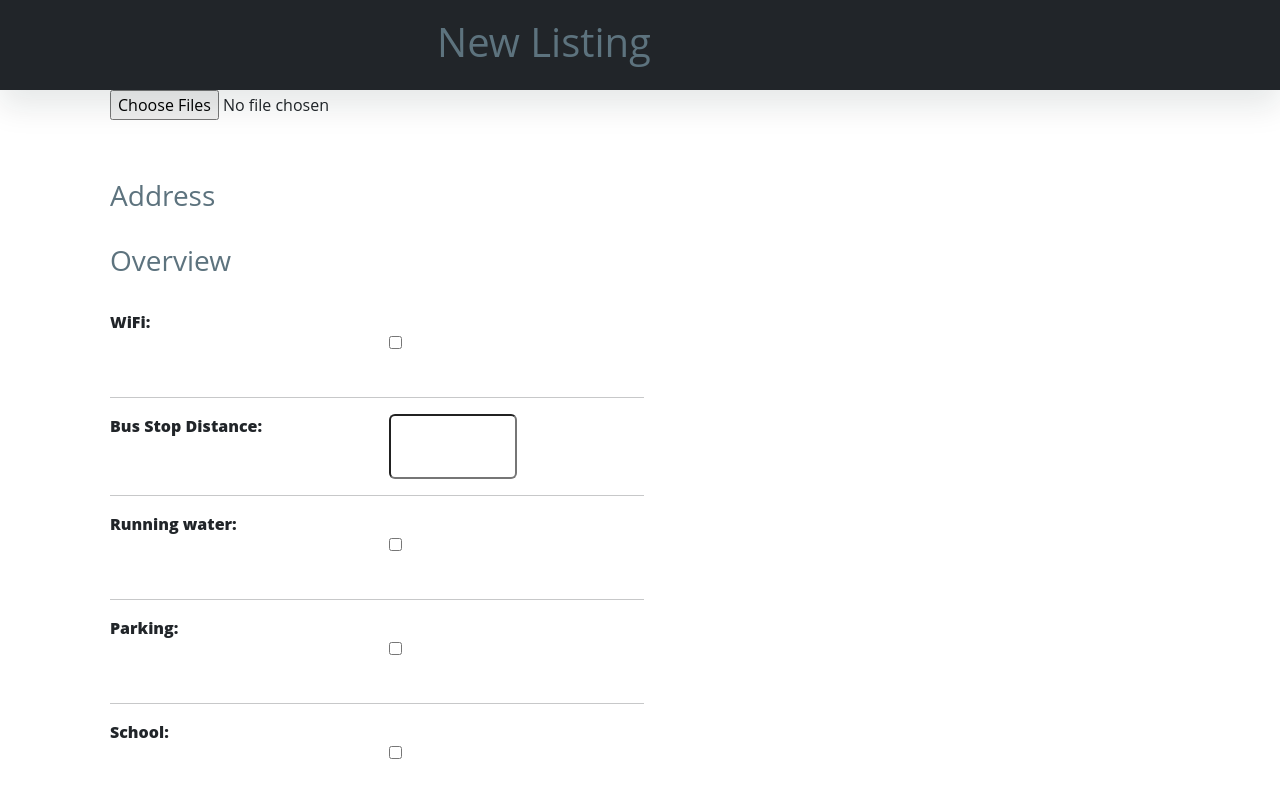
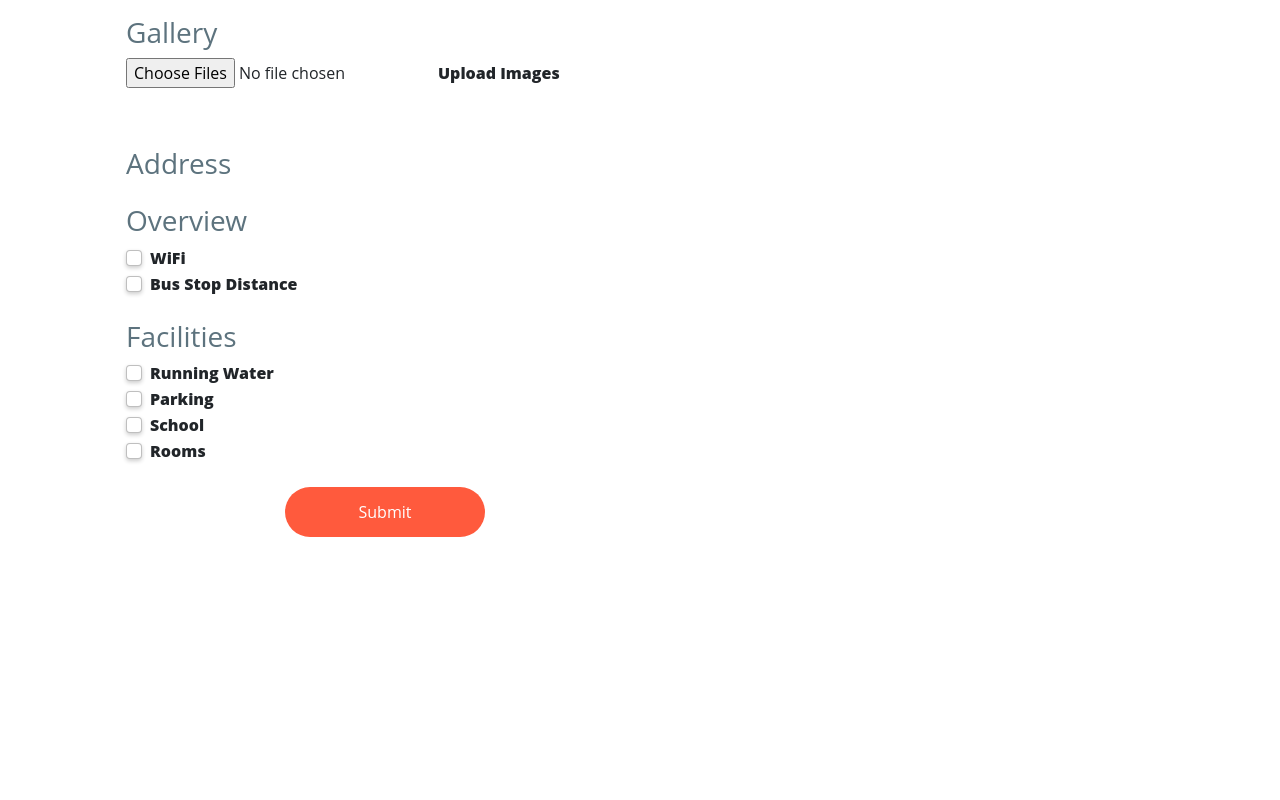
Before and after one commit to HilarioNengareJr/real-estate-site-prototype, a React (Create React App) app in the folder evbulucu/: page /create-post in a window 1280 px wide. Shown: the top 800 px of the page. Built offline with nearby package versions, Linux system fonts and the light colour scheme; a web font is replaced by a local one.

Commit message:
built for initial deployment.

```diff
--- a/evbulucu/package.json
+++ b/evbulucu/package.json
@@ -25,6 +25,7 @@
     "typed.js": "^2.0.16",
     "webpack": "^5.68.0"
   },
+
   "scripts": {
     "start": "react-scripts start",
     "build": "react-scripts build",
--- a/evbulucu/src/components/CreatePost.js
+++ b/evbulucu/src/components/CreatePost.js
@@ -40,129 +40,126 @@ const CreatePost = () => {
 
     return (
         <div className='container'>
-            <Navbar id="navbarOnPost" className="navbarOnPost d-flex justify-content-center fixed-top bg-dark navbar-dark mb-3" expand="lg">
-                <h1 className='text-center new-listing'>New Listing</h1>
-            </Navbar>
-            <div className='row mx-auto'>
+          <div className='row p-3 mx-auto'>
 
             <div className='col-lg-6 col-12 ms-3'>
-                    <form className='upload-form ' onSubmit={handleSubmit}>
-                        <div className='row'>
-                            <div className='col-lg-6'>
-                                <span className='m-4'><h3>Gallery</h3></span>
-                            </div>
-                            <div className='col-6'>
-                                <label htmlFor='images'>Upload Images:</label>
-                            </div>
-                            <div className='col-6'>
+              <form className='upload-form'>
+                <div className='mb-4'>
+                  <h3 className='section-title'>Gallery</h3>
+                  <div className='input-group'>
+                    <div className='custom-file'>
                       <input
                         name='images'
-                                    className='shadow-none'
+                        className='custom-file-input shadow-none'
                         type="file"
                         multiple
                         onChange={handleFileChange}
                       />
+                      <label className='custom-file-label' htmlFor='images'>
+                        Upload Images
+                      </label>
                     </div>
                   </div>
-                        <span className='m-4'><h3>Address</h3></span>
-                        <span className='m-4'><h3>Overview</h3></span>
-                        <div className='row'>
-                            <div className='col-6'>
-                                <label htmlFor='wifi'>WiFi:</label>
                 </div>
-                            <div className='col-6'>
+                <div className='mb-4'>
+                  <h3 className='section-title'>Address</h3>
+
+                </div>
+                <div className='mb-4'>
+                  <h3 className='section-title'>Overview</h3>
+                  <div className='form-check'>
                     <input
-                                    className='shadow-none'
-                                    type="checkbox"
-                                    name="wifi"
+                      className='form-check-input'
+                      type='checkbox'
+                      id='wifi'
+                      name='wifi'
                       checked={details.wifi}
                       onChange={handleInputChange}
                     />
+                    <label className='form-check-label' htmlFor='wifi'>
+                      WiFi
+                    </label>
+                  </div>
+                  <div className='form-check'>
+                    <input
+                      className='form-check-input'
+                      type='checkbox'
+                      id='busStopDistance'
+                      name='busStopDistance'
+                      checked={details.busStopDistance}
+                      onChange={handleInputChange}
+                    />
+                    <label className='form-check-label' htmlFor='busStopDistance'>
+                      Bus Stop Distance
+                    </label>
+                    {/* Input field for bus stop distance */}
+                  </div>
+                  {/* Other overview fields */}
+                </div>
+                <div className='mb-4'>
+                  <h3 className='section-title'>Facilities</h3>
+                  <div className='form-check'>
+                    <input
+                      className='form-check-input'
+                      type='checkbox'
+                      id='running-water'
+                      name='running-water'
+                      checked={details.runningWater}
+                      onChange={handleInputChange}
+                    />
+                    <label className='form-check-label' htmlFor='running-water'>
+                      Running Water
+                    </label>
+                  </div>
+                  <div className='form-check'>
+                    <input
+                      className='form-check-input'
+                      type='checkbox'
+                      id='parking'
+                      name='parking'
+                      checked={details.parking}
+                      onChange={handleInputChange}
+                    />
+                    <label className='form-check-label' htmlFor='parking'>
+                      Parking
+                    </label>
+                  </div>
+                  <div className='form-check'>
+                    <input
+                      className='form-check-input'
+                      type='checkbox'
+                      id='school'
+                      name='school'
+                      checked={details.school}
+                      onChange={handleInputChange}
+                    />
+                    <label className='form-check-label' htmlFor='school'>
+                      School
+                    </label>
+                  </div>
+                  <div className='form-check'>
+                    <input
+                      className='form-check-input'
+                      type='checkbox'
+                      id='rooms'
+                      name='rooms'
+                      checked={details.rooms}
+                      onChange={handleInputChange}
+                    />
+                    <label className='form-check-label' htmlFor='rooms'>
+                      Rooms
+                    </label>
                   </div>
                 </div>
-                        <hr className='' />
-                        <div className='row'>
-                            <div className='col-6'>
-                                <label htmlFor='busStopDistance'>Bus Stop Distance:</label>
-                            </div>
-                            <div className='col-6'>
-                                <input
-                                    className='shadow-none w-75 border-1 rounded p-3'
-                                    type="text"
-                                    name="busStopDistance"
-                                    value={details.busStopDistance}
-                                    onChange={handleInputChange}
-                                />
-                            </div>
-                        </div>
-                        <hr className='' />
-                        <div className='row'>
-                            <div className='col-6'>
-                                <label htmlFor='running-water'>Running water:</label>
-                            </div>
-                            <div className='col-6'>
-                                <input
-                                    className='shadow-none'
-                                    type='checkbox'
-                                    name='running-water'
-                                    value={details.runningWater}
-                                    onChange={handleInputChange}
-                                />
-                            </div>
-                        </div>
-                        <hr className='' />
-                        <div className='row'>
-                            <div className='col-6'>
-                                <label htmlFor='parking'>Parking:</label>
-                            </div>
-                            <div className='col-6'>
-                                <input
-                                    className='shadow-none'
-                                    type='checkbox'
-                                    name='parking'
-                                    value={details.parking}
-                                    onChange={handleInputChange}
-                                />
-                            </div>
-                        </div>
-                        <hr className='' />
-                        <div className='row'>
-                            <div className='col-6'>
-                                <label htmlFor='school'>School:</label>
-                            </div>
-                            <div className='col-6'>
-                                <input
-                                    className='shadow-none'
-                                    type='checkbox'
-                                    name='school'
-                                    value={details.school}
-                                    onChange={handleInputChange}
-                                />
-                            </div>
-                        </div>
-                        <hr className='' />
-                        <div className='row'>
-                            <div className='col-6'>
-                                <label htmlFor='rooms'>Rooms:</label>
-                            </div>
-                            <div className='col-6'>
-                                <input
-                                    className='shadow-none'
-                                    type='checkbox'
-                                    name='rooms'
-                                    value={details.rooms}
-                                    onChange={handleInputChange}
-                                />
-                            </div>
+                <div className='d-flex justify-content-center text-center mb-3'>
+                  <button className='btn btn-primary' type='submit'>Submit</button>
                 </div>
               </form>
             </div>
           </div>
-            <div className='d-flex justify-content-center text-center mb-3'>
-                <button className='btn p-3 mx-auto' type="submit">okay</button>
-            </div>
         </div>
       );
+
 };
 
 export default CreatePost;
```
Also changed, not shown: package.json (+8 -4 lines). Lines whose indentation alone changed are shown as unchanged.
